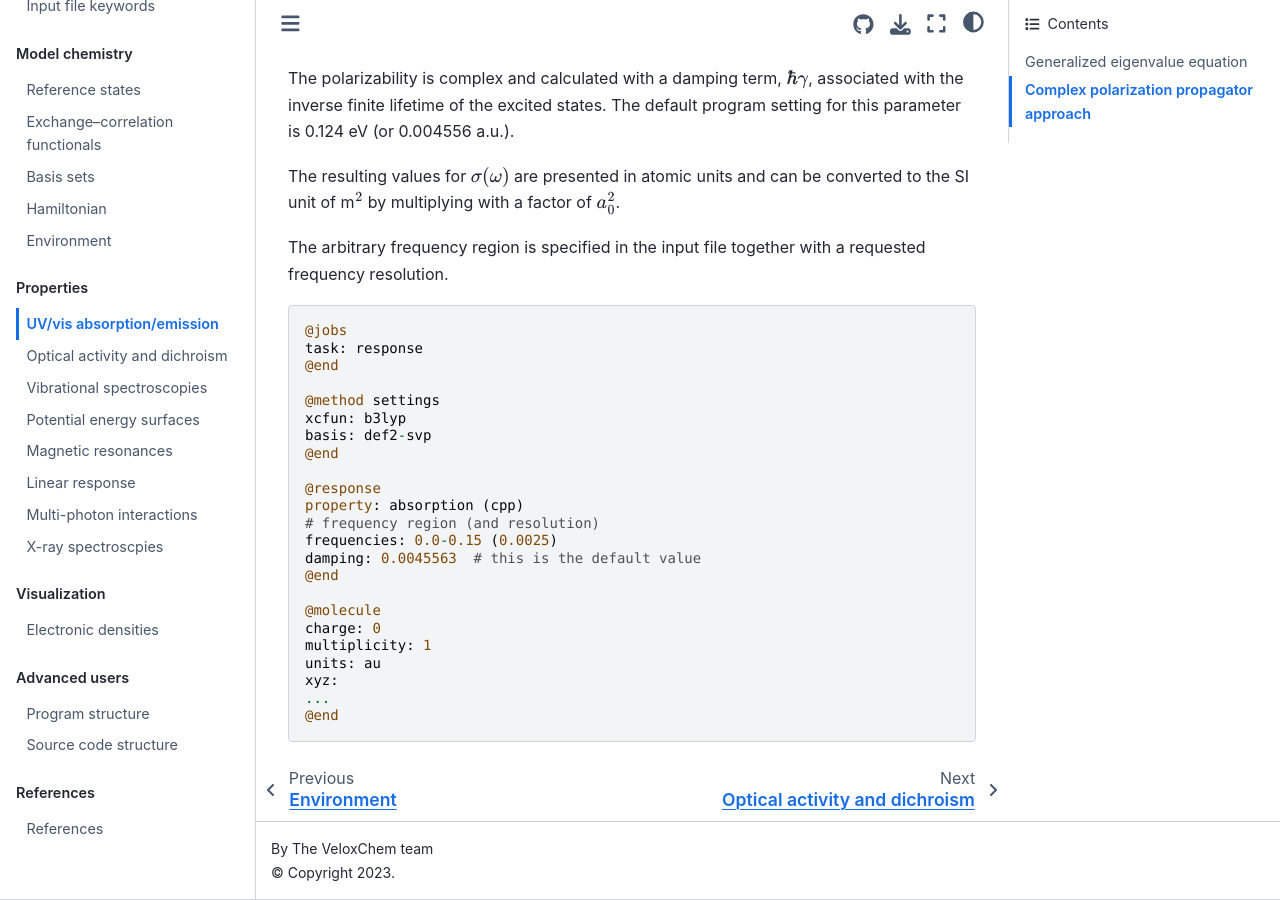
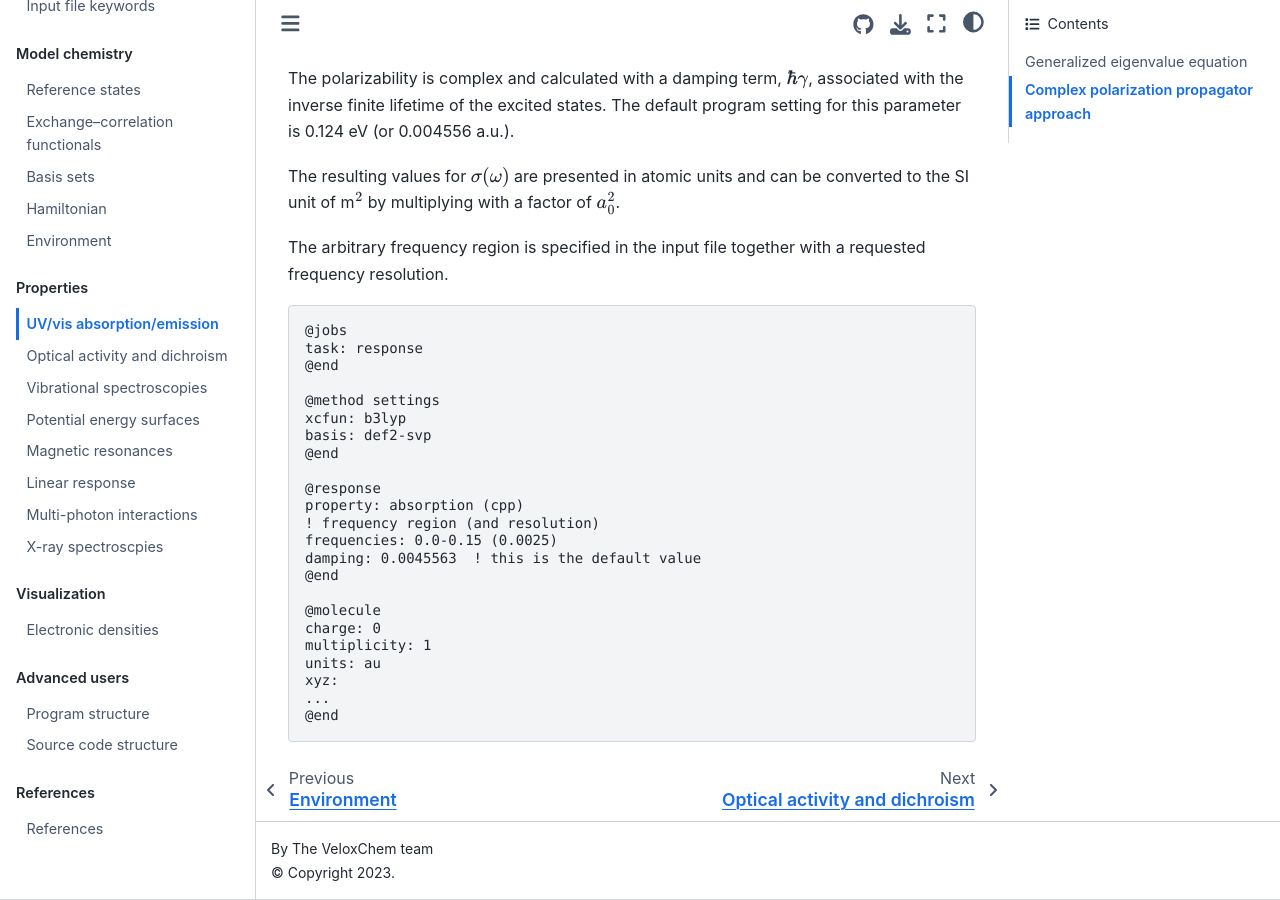
Before and after one commit to kthpanor/vlxman, a Jupyter Book: the page built from docs/uv-vis.md, in a window 1280 px wide and 900 px high, scrolled down 1754 px. Built offline with Jupyter Book 1.0.4 settings and Sphinx 7.4.7 and the Sphinx Book theme 1.1.4, drawn with Linux system fonts in a browser that asks for light colours; cross-references to code outside the pages are shown as plain code; some of the changed text lies outside the part shown.

Commit message:
fix comments in input files

```diff
--- a/docs/uv-vis.md
+++ b/docs/uv-vis.md
@@ -44,7 +44,7 @@ basis: def2-svp
 
 @response
 property: absorption
-# tamm_dancoff: yes
+! tamm_dancoff: yes
 nstates: 3
 @end
 
@@ -109,9 +109,9 @@ basis: def2-svp
 
 @response
 property: absorption (cpp)
-# frequency region (and resolution)
+! frequency region (and resolution)
 frequencies: 0.0-0.15 (0.0025)
-damping: 0.0045563  # this is the default value
+damping: 0.0045563  ! this is the default value
 @end
 
 @molecule
```
Also changed, not shown: docs/embedding.md (+2 -2 lines), docs/linear-response.md (+1 -1 lines), docs/opt_act.md (+3 -3 lines).
